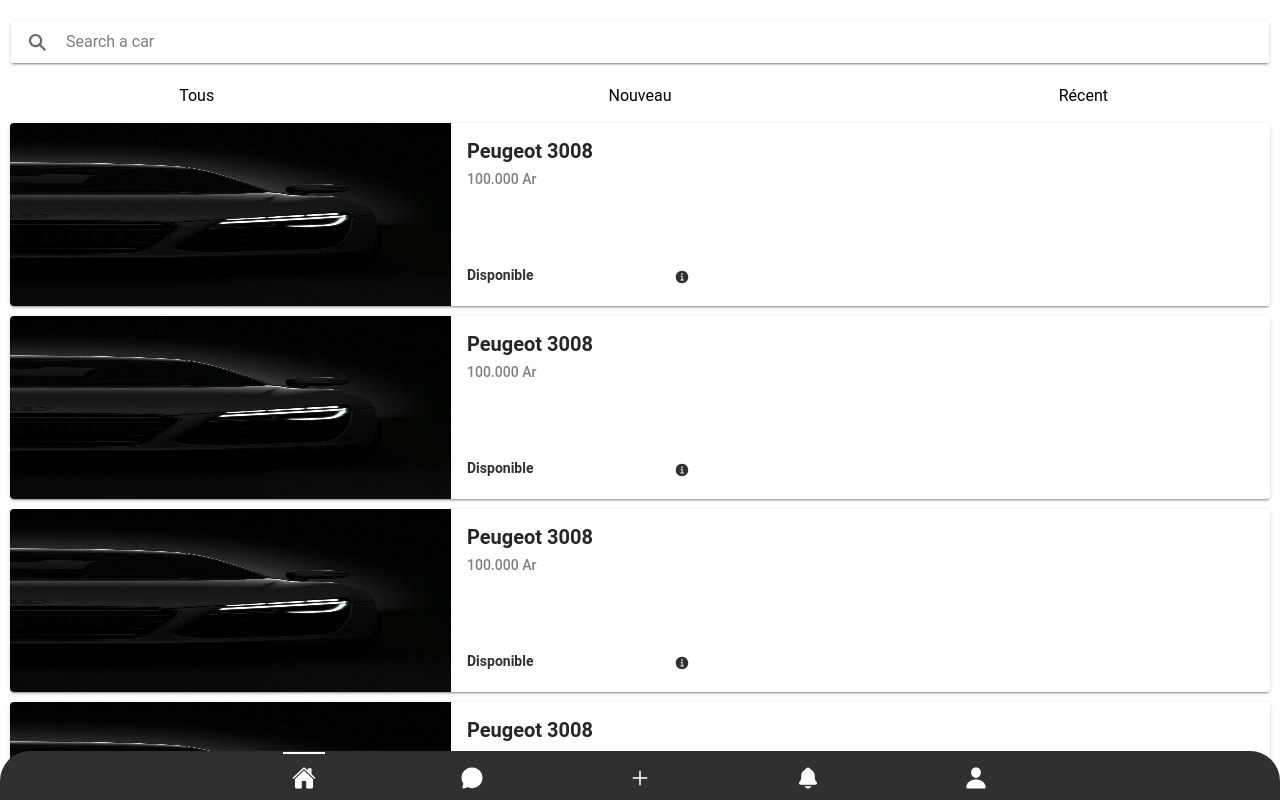
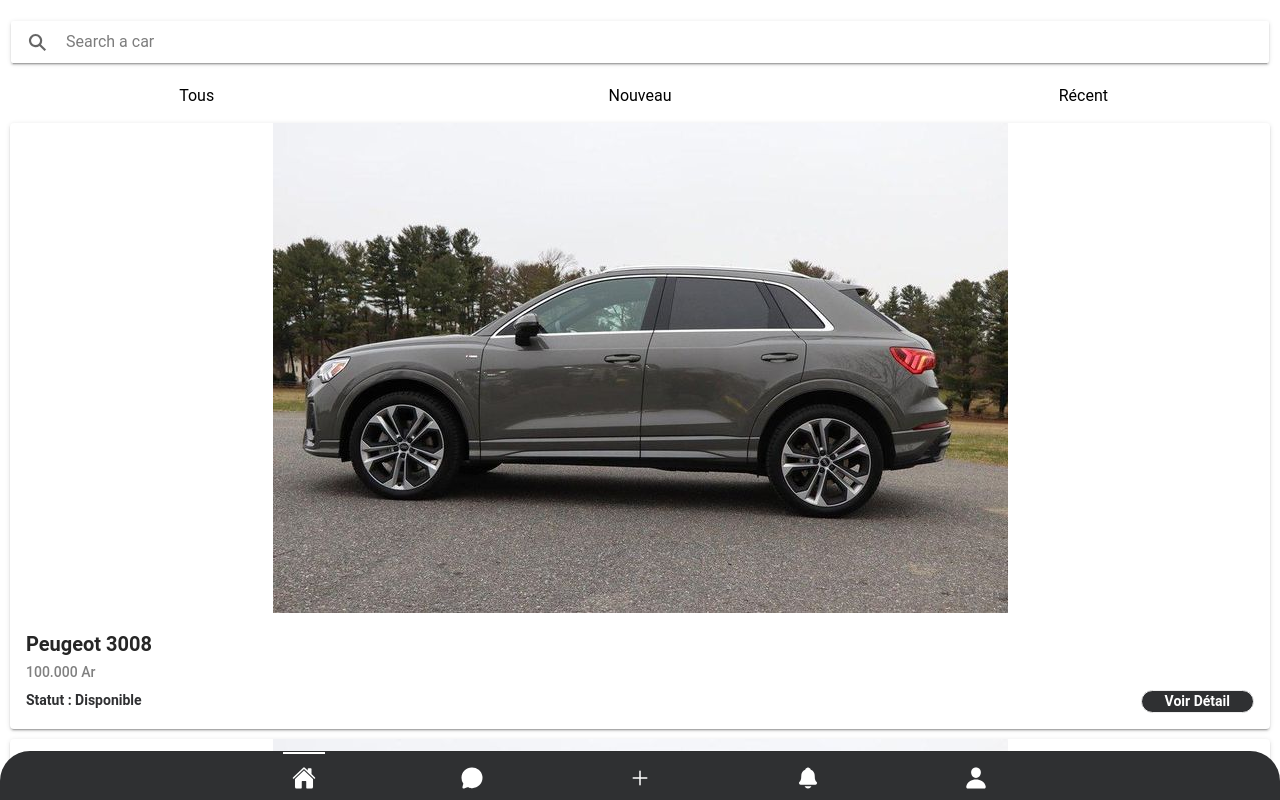
Before and after one commit to Rsm-mah/PROJET_FINAL_S5_MOBILE, a React (Vite) app: page /annonce in a window 1280 px wide. Built offline with nearby package versions, Linux system fonts and the light colour scheme.

Commit message:
update ListAnnonce.tsx
modification affichage

```diff
--- a/src/pages/Annonce/Annonce.css
+++ b/src/pages/Annonce/Annonce.css
@@ -38,13 +38,6 @@
 }
 
 .ion-content-body-annonce .listAnnonce .annonce ion-card {
-    display: flex;
-
-    img {
-        width: 35%;
-        height: 183px;
-    }
-
     ion-card-header {
         text-align: start;
 
@@ -55,9 +48,8 @@
             color: gray;
         }
         ion-card-content {
-            width: 5.9cm;
             padding: 0;
-            padding-top: 78px;
+            padding-top: 10px;
             color: #2f3032;
             font-weight: bold;
             display: flex;
@@ -65,9 +57,13 @@
 
             a {
                 color: #2f3032;
-                position: relative;
-                top: 3px;
-                font-size: 16px;
+                text-decoration: none;
+                border: groove 1px;
+                border-radius: 20px;
+                width: 3cm;
+                text-align: center;
+                background-color: #2f3032;
+                color: #fff;
             }
         }
     }
--- a/src/pages/Annonce/ListAnnonce.tsx
+++ b/src/pages/Annonce/ListAnnonce.tsx
@@ -2,7 +2,7 @@
 import { Link } from 'react-router-dom';
 import './Annonce.css';
 import { informationCircle } from 'ionicons/icons';
-import Sary from '../../assets/img/test3.jfif';
+import Sary from '../../assets/img/Audi Q3 2020.jpeg';
 
   const ListAnnonce = () => {
 
@@ -15,9 +15,9 @@
                     <IonCardSubtitle>100.000 Ar</IonCardSubtitle>
 
                     <IonCardContent>
-                        Disponible
+                        Statut : Disponible
                         <Link to="/details">
-                            <IonIcon icon={informationCircle} />
+                            Voir Détail
                         </Link>
                     </IonCardContent>
                 </IonCardHeader>
```
